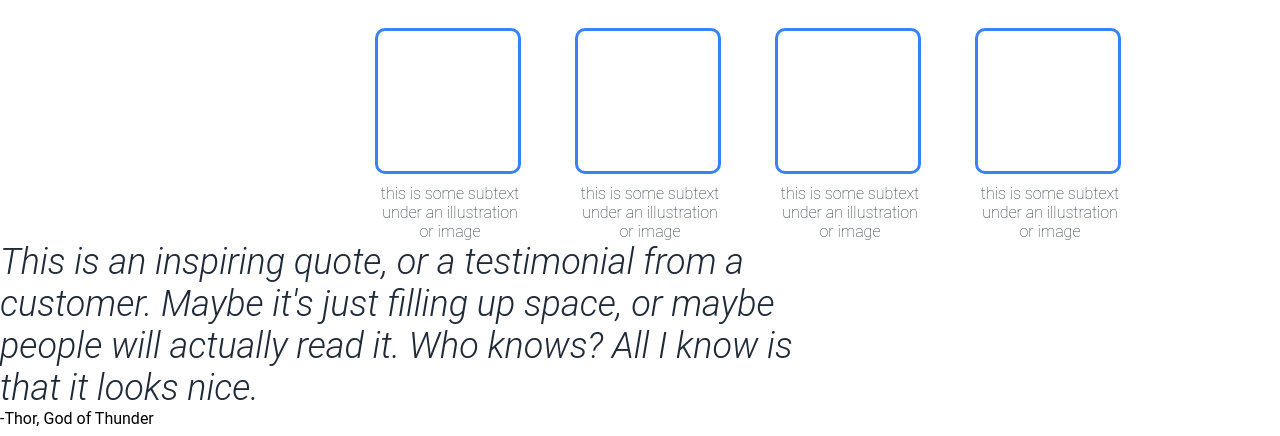
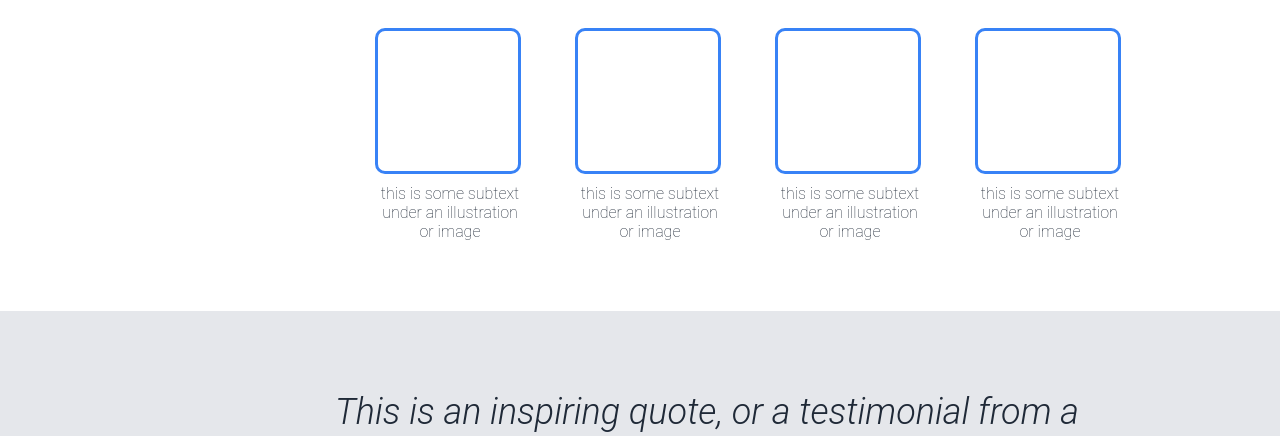
Before and after one commit to robynnlouisee/Landing-Page, a plain HTML site: page index.html in a window 1280 px wide. Shown: the part 496-932 px from the top of the page. Drawn offline with Linux system fonts and the light colour scheme.

Commit message:
Used CSS to move quote and author

```diff
--- a/index.html
+++ b/index.html
@@ -43,7 +43,8 @@
 
    <div class="section4">
    <p class="quote">This is an inspiring quote, or a testimonial from a customer. Maybe it's just filling up space, or maybe people will actually read it. Who knows? All I know is that it looks nice.</p>
-<p>-Thor, God of Thunder</p>
+   <p class="author">-Thor God of Thunder</p>
+
 </div>
 </body>
 </html>
--- a/styles.css
+++ b/styles.css
@@ -79,6 +79,7 @@ h2 {
     display: flex;
     justify-content: center;
     gap: 50px;
+    padding-bottom: 70px;
 }
 .box-description {
     width: 150px;
@@ -94,4 +95,16 @@ h2 {
     font-style: italic;
     font-weight: 300;
     width: 830px;
+    margin: 0 auto;
+
+    }
+.section4 {
+    background-color: #E5E7EB;
+    padding: 80px;
 }
+.author {
+    color: #1F2937;
+    font-weight: bold;
+    text-align: right;
+    padding-right: 300px;
+}
```
